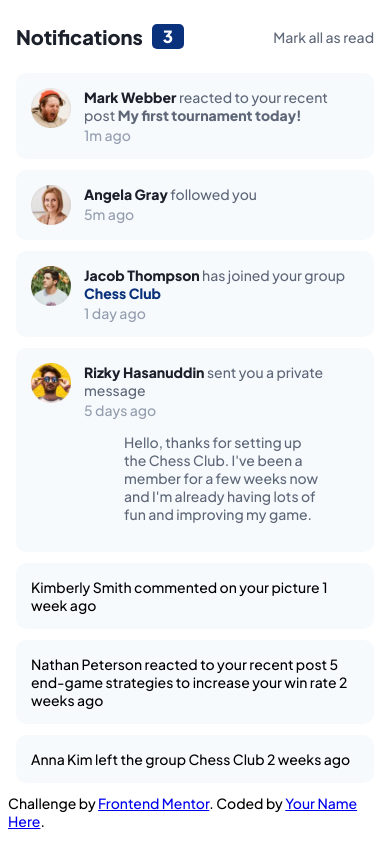
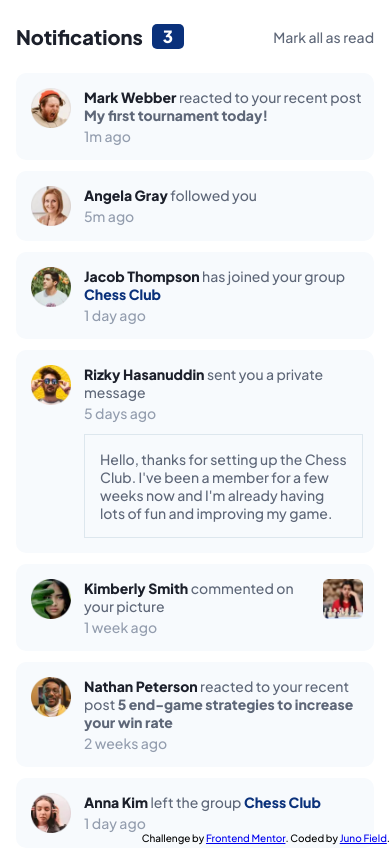
Before and after one commit to JunoField/fmj7-notifications-page, a plain HTML site: page index.html in a window 390 px wide. Drawn offline with Linux system fonts and the light colour scheme.

Commit message:
done pics and quotes on mobile page

```diff
--- a/index.html
+++ b/index.html
@@ -45,36 +45,47 @@
                 <h2><b>Jacob Thompson</b> has joined your group  <em class="gc-name">Chess Club</em></h2>
                 <div class="time">1 day ago</div>
             </div>
+        </article>
 
-        </article>
         <article>
             <img src="./assets/images/avatar-rizky-hasanuddin.webp">
             <div>
                 <h2><b>Rizky Hasanuddin</b> sent you a private message<h2>
                 <div class="time">5 days ago</div>
-                <blockquote>Hello, thanks for setting up the Chess Club. I've been a member for a few weeks now and I'm already having lots of fun and improving my game.</blockquote>
+                <blockquote class="msg-content">Hello, thanks for setting up the Chess Club. I've been a member for a few weeks now and I'm already having lots of fun and improving my game.</blockquote>
             </div>
         </article>
 
         <article>
-  Kimberly Smith commented on your picture
-  1 week ago
+            <img src="./assets/images/avatar-kimberly-smith.webp">
+            <div>
+                <h2><b>Kimberly Smith</b> commented on your picture<h2>
+                <div class="time">1 week ago</div>
+            </div>
+            <img class="post-img" src="./assets/images/image-chess.webp">
         </article>
 
         <article>
-  Nathan Peterson reacted to your recent post 5 end-game strategies to increase your win rate
-  2 weeks ago
+            <img src="./assets/images/avatar-nathan-peterson.webp">
+            <div>
+                <h2><b>Nathan Peterson</b> reacted to your recent post <em class="post-name">5 end-game strategies to increase your win rate</em></h2>
+                <div class="time">2 weeks ago</div>
+            </div>
         </article>
 
         <article>
-  Anna Kim left the group Chess Club
-  2 weeks ago
+            <img src="./assets/images/avatar-anna-kim.webp">
+            <div>
+                <h2><b>Anna Kim</b> left the group  <em class="gc-name">Chess Club</em></h2>
+                <div class="time">1 day ago</div>
+            </div>
         </article>
+
     </main>
 
   <div class="attribution">
     Challenge by <a href="https://www.frontendmentor.io?ref=challenge" target="_blank">Frontend Mentor</a>.
-    Coded by <a href="#">Your Name Here</a>.
+    Coded by <a href="https://github.com/JunoField">Juno Field</a>.
   </div>
 </body>
 </html>
--- a/style.css
+++ b/style.css
@@ -55,6 +55,7 @@ article{
 
     display: flex;
     padding: 15px;
+    padding-right: 11px;
 }
 
 article img{
@@ -90,6 +91,24 @@ article em{
  }
 
 .time{
-    margin-top: 2px;
+    margin-top: 3px;
     color: var(--grayishBlue);
 }
+
+.msg-content{
+    margin: 12px 0px 0px 0px;
+    border: 1px solid var(--lightGrayishBlue2);
+    padding: 15px;
+}
+
+.post-img{
+    margin-right: 0px;
+}
+
+
+.attribution{
+    position: fixed;
+    right: 0px;
+    bottom: 0px;
+    font-size: 10px;
+}
```
